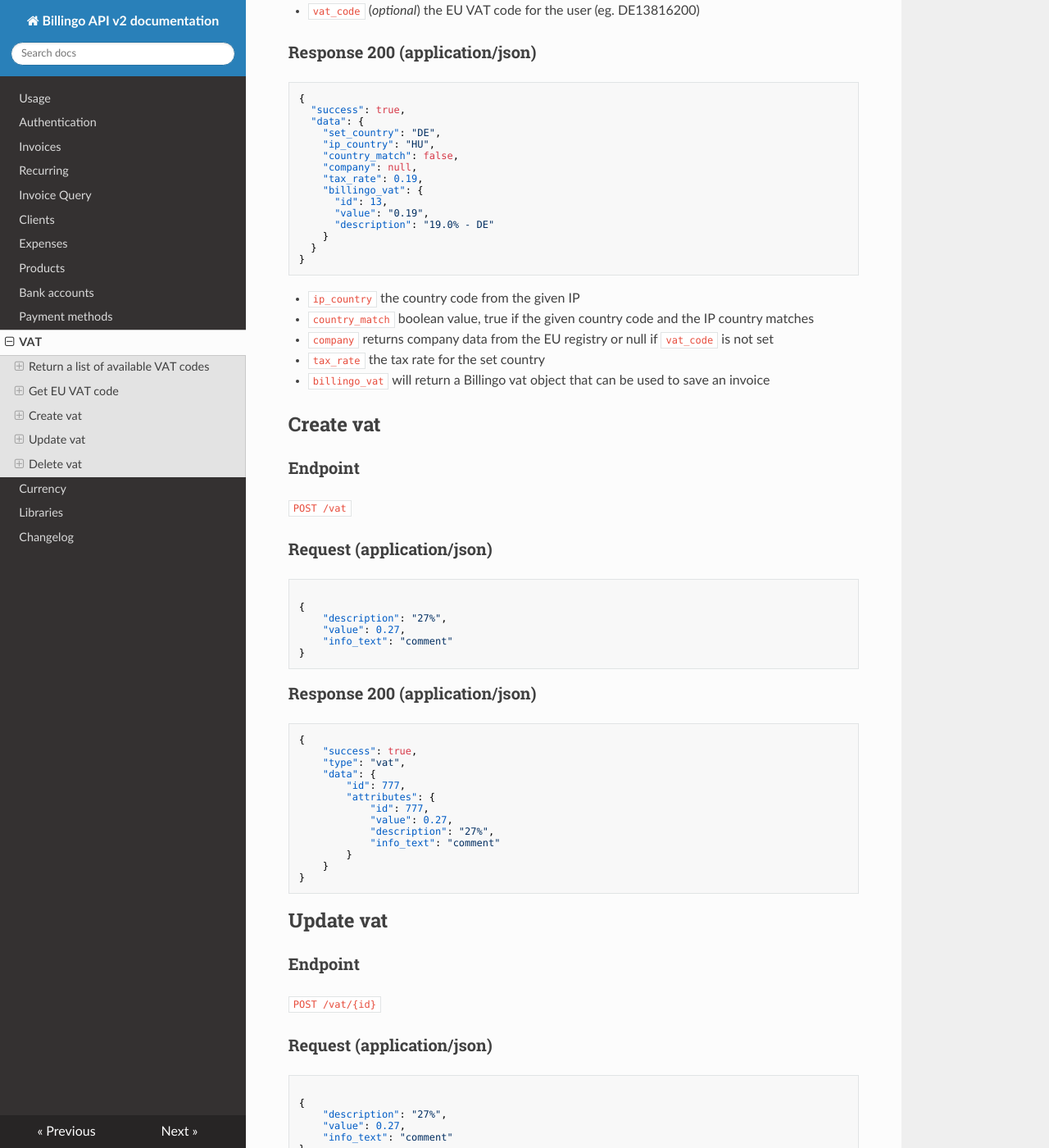
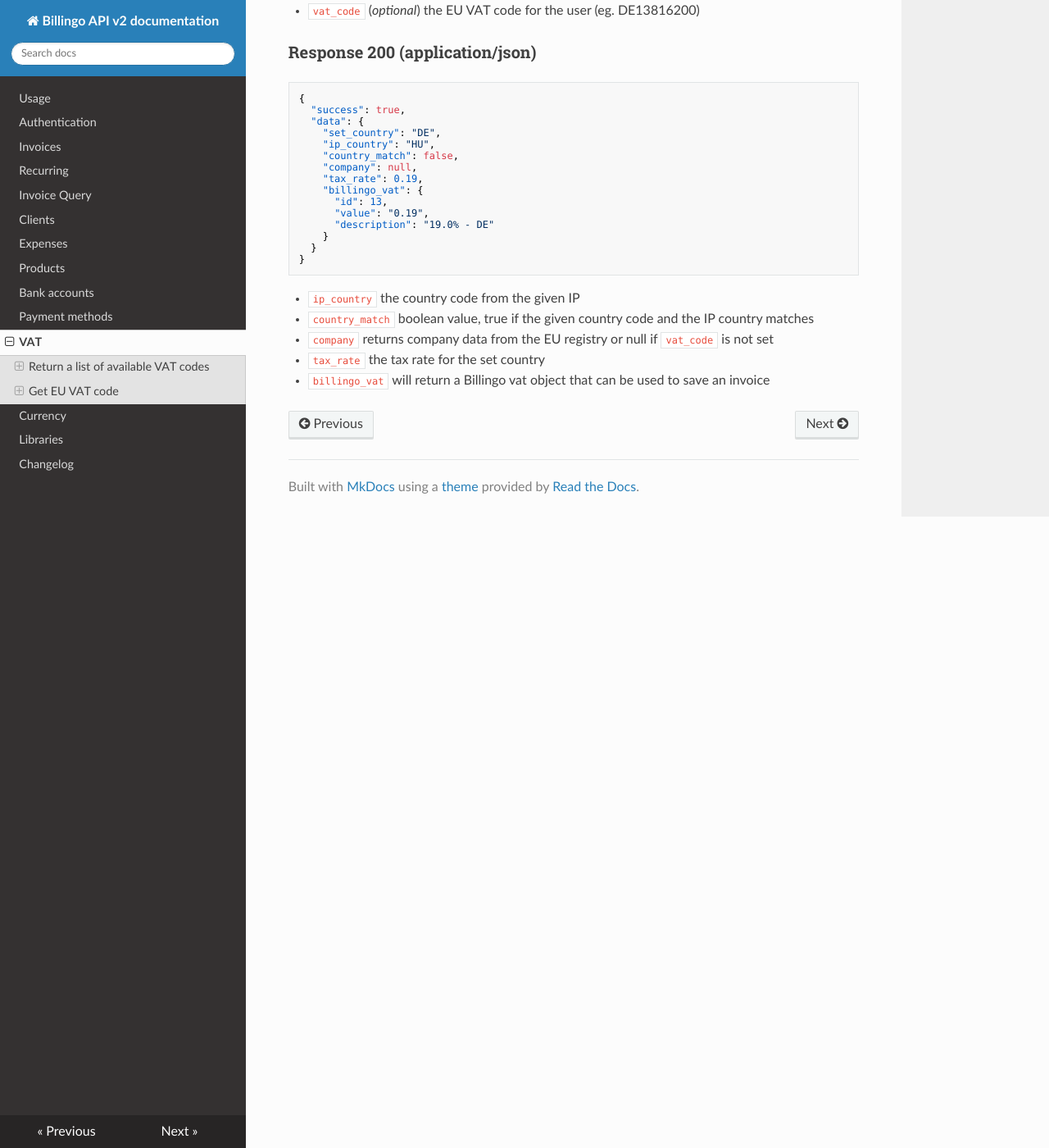
Before and after one commit to octonull/Billingo-API-docs, an MkDocs documentation site: the page built from docs/vat.md, in a window 1280 px wide and 1400 px high, scrolled down 1644 px. Shown: the whole window at 82% size. Built offline with MkDocs 1.6.1, drawn with Linux system fonts in a browser that asks for light colours; nearby versions of some CDN libraries; old or Windows-style settings are respelled for this version of MkDocs; some of the changed text lies outside the part shown.

Commit message:
Remove VAT - Create, Update, Delete

````diff
--- a/docs/vat.md
+++ b/docs/vat.md
@@ -109,95 +109,3 @@ EU based companies whom sell services to EU countries need to apply the buyer co
 - `company` returns company data from the EU registry or null if `vat_code` is not set
 - `tax_rate` the tax rate for the set country
 - `billingo_vat` will return a Billingo vat object that can be used to save an invoice
-
-## Create vat
-
-### Endpoint
-
-`POST /vat`
-
-
-### Request (application/json)
-
-
-```json
-
-{
-    "description": "27%",
-    "value": 0.27,
-    "info_text": "comment"
-}
-```
-
-
-### Response 200 (application/json)
-
-
-```json
-{
-    "success": true,
-    "type": "vat",
-    "data": {
-        "id": 777,
-        "attributes": {
-            "id": 777,
-            "value": 0.27,
-            "description": "27%",
-            "info_text": "comment"
-        }
-    }
-}
-```
-
-
-## Update vat
-
-### Endpoint
-
-`POST /vat/{id}`
-
-
-### Request (application/json)
-
-
-```json
-
-{
-    "description": "27%",
-    "value": 0.27,
-    "info_text": "comment"
-}
-```
-
-
-### Response 200 (application/json)
-
-
-```json
-{
-    "success": true,
-    "type": "vat",
-    "data": {
-        "id": 777,
-        "attributes": {
-            "id": 777,
-            "value": 0.27,
-            "description": "27%",
-            "info_text": "comment"
-        }
-    }
-}
-```
-
-## Delete vat
-
-### Endpoint
-
-`DELETE /api/vat/{id}`
-
-
-### Response 200 (application/json)
-
-```json
-{"success":true}
-```
````
